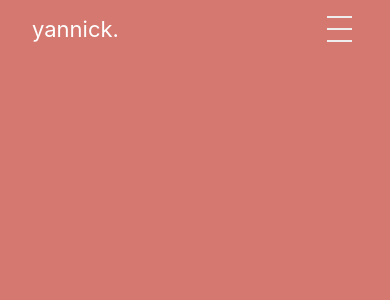
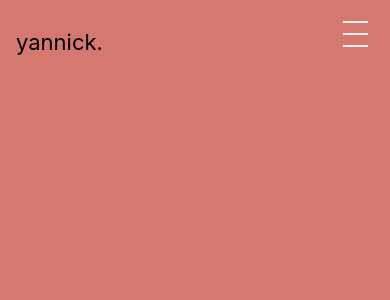
Before and after one commit to ylahti6/v1, a React (Create React App) app: page / in a window 390 px wide. Shown: the top 300 px of the page. Built offline with nearby package versions, Linux system fonts and the light colour scheme.

Commit message:
nav is responsive

```diff
--- a/src/components/Nav/Nav.js
+++ b/src/components/Nav/Nav.js
@@ -1,14 +1,24 @@
 import { useState } from 'react';
-import textContent from '../../assets/textContext'; // Fixed typo: 'textContext' to 'textContent'
-// import NavTime from './features/featureTime';
+import textContent from '../../assets/textContext';
 import './Nav.scss';
 
 function Nav() {
   const { name, works, about, contact } = textContent;
+  const [isChecked, setIsChecked] = useState(false);
+
+  const handleToggle = () => {
+    setIsChecked(!isChecked);
+  };
 
   return (
-        <nav className="nav">
-            <input type="checkbox" id="nav-check" />
+    <nav className={`nav ${isChecked ? 'checked' : ''}`}>
+      <input
+      type="checkbox"
+      id="nav-check"
+      checked={isChecked}
+      onChange={handleToggle}
+      />
+
       <div className="nav-header">
         <div className="nav-title">{name}</div>
       </div>
@@ -26,6 +36,8 @@ function Nav() {
         <li><a href="#about">{about}</a></li>
         <li><a href="#contact">{contact}</a></li>
       </ul>
+
+      <div className="overlay"></div>
     </nav>
   );
 }
--- a/src/components/Nav/Nav.scss
+++ b/src/components/Nav/Nav.scss
@@ -1,78 +1,111 @@
 .nav {
-    // width: 100%;
-    color: var(--theme1-text-color);
+
+  height: 10vh;
+  margin: 0 4rem;
   display: flex;
   align-items: center;
+  position: relative;
+  z-index: 1000; /* Ensure nav is above the overlay */
 }
+
 .nav > .nav-header {
   flex: 0.95;
   padding-left: 1rem;
 }
+
 .nav > .nav-header > .nav-title {
   font-size: 22px;
-    color: #fff;
 }
+
 .nav > .nav-list {
   display: flex;
   gap: 2rem;
 }
+
 .nav > .nav-list > li {
   list-style-type: none;
 }
+
 .nav > .nav-list > li a {
   text-decoration: none;
   color: #efefef;
   cursor: pointer;
 }
+
 .nav > #nav-check {
   display: none;
 }
+
+.overlay {
+  position: fixed;
+  top: 0;
+  left: 0;
+  width: 100%;
+  height: 100%;
+  background: var(--theme1-text-color);
+  display: none;
+  z-index: 999; /* Ensure the overlay is behind the nav */
+}
+
 @media (max-width: 480px) {
   .nav {
-      padding: 1rem;
+    margin: 0rem;
+    position: relative;
   }
+
   .nav > .nav-btn {
     display: inline-block;
     position: absolute;
-      right: 0;
+    right: -1rem;
     top: 0;
-      padding-top: 0.2rem;
+    padding-top: 0.5rem;
   }
+
   .nav > .nav-btn > label {
     display: inline-block;
     width: 50px;
     height: 50px;
     padding: 13px;
   }
+
   .nav > .nav-btn > label > span {
+
     display: block;
     width: 25px;
     height: 10px;
     border-top: 2px solid #eee;
   }
+
   .nav > .nav-list {
-        background-color: var(--theme1-text-color);
-      position: absolute;
-      display: flex;
-      flex-direction: column;
-      gap: 1rem;
+    gap: 0rem;
     width: 100%;
     height: 0;
-      transition: all 0.3s ease-in;
     top: 40px;
     left: 0;
     overflow: hidden;
   }
+
+  .nav > ul {
+    position: absolute;
+    margin-top: 5rem;
+    flex-direction: column;
+  }
+
   .nav > .nav-list > li {
-      width: 100%;
-      margin: 0 2rem 0 2rem;
-      display: flex;
-      align-items: center;
-      height: 100%;
+    margin: 1rem 2rem 0 2rem;
   }
+
   .nav > #nav-check:checked ~ .nav-list {
-      height: 100vh;
-      margin-top: -40px;
+    height: fit-content;
+    font-size: 2.25rem;
+  }
+
+  .nav > #nav-check:checked ~ .overlay {
+    display: block;
     z-index: -1;
   }
+
+  .nav.checked > .nav-header > .nav-title {
+    color: red;
   }
+}
--- a/src/index.css
+++ b/src/index.css
@@ -11,7 +11,7 @@ body {
   -moz-osx-font-smoothing: grayscale;
 
   background-color: var(--theme1-bg-color);
-  color: var(--theme1-text-color);
+  /* color: var(--theme1-text-color); */
 }
 
 * {
```
Lines whose indentation alone changed are shown as unchanged.
